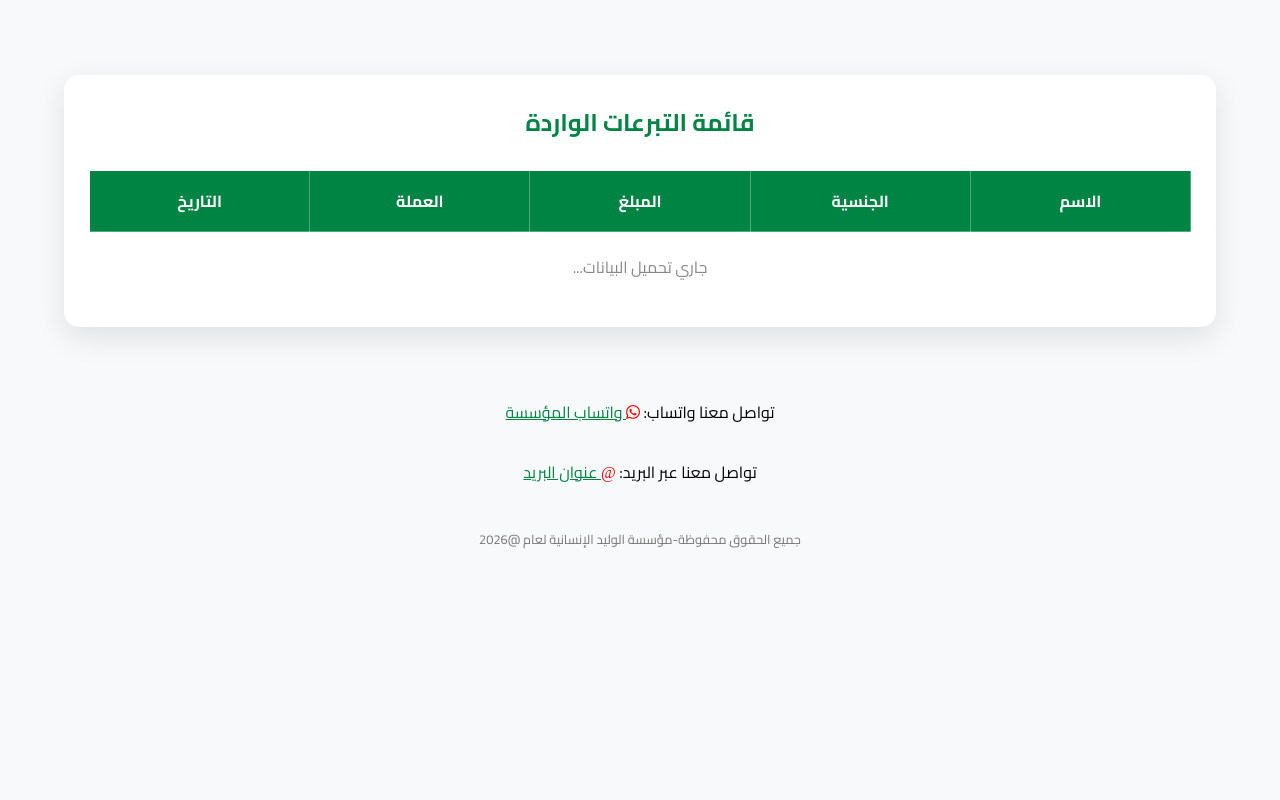
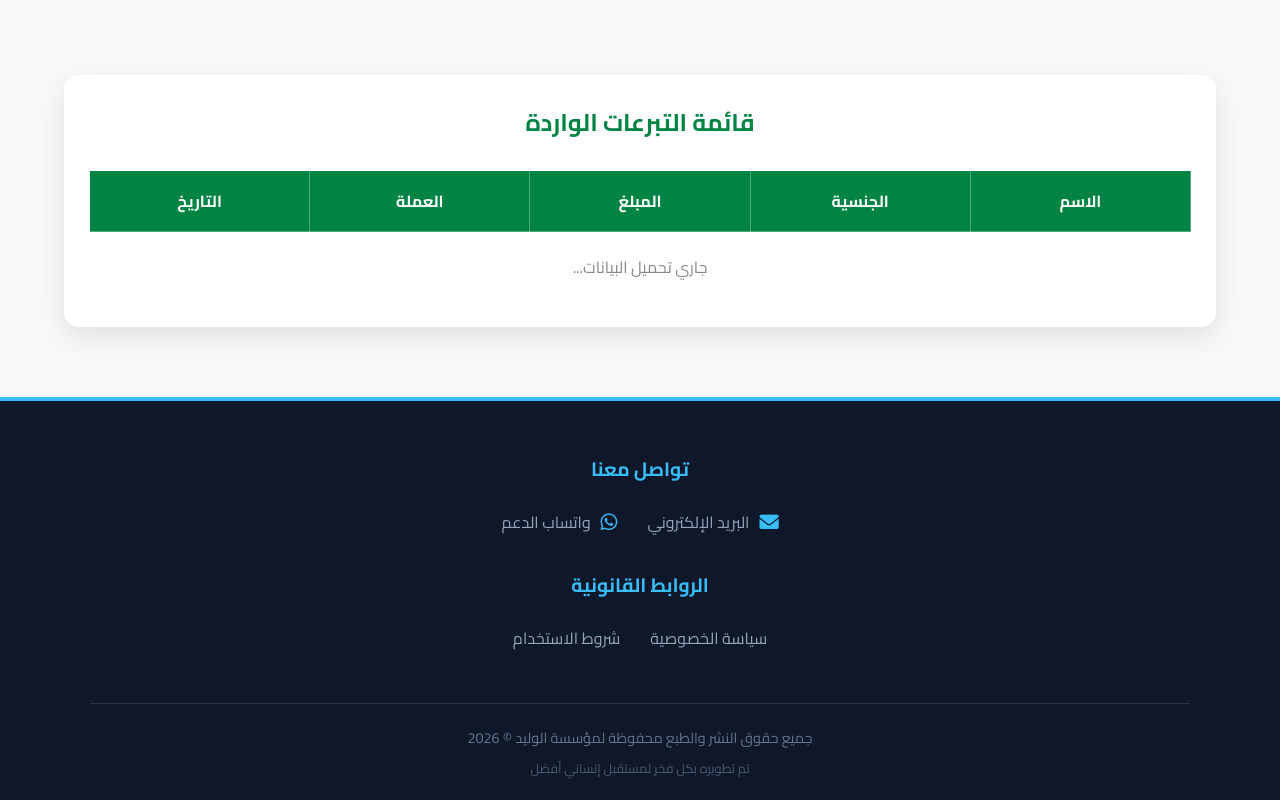
Before and after one commit to aabntlal680-ux/alwaleed-foundation, a plain HTML site: page pages/cases.html in a window 1280 px wide. Shown: the part 485-1285 px from the top of the page. Before the commit the page ends 1066 px from the top, so only its background shows below. Drawn offline with Linux system fonts and the light colour scheme; no server answers.

Commit message:
Update cases.html

```diff
--- a/pages/cases.html
+++ b/pages/cases.html
@@ -118,6 +118,86 @@
             th:nth-child(5) { width: 20%; } /* التاريخ */
         }
 
+        .main-footer {
+        background-color: #0f172a; /* الوضع الداكن */
+        color: #f1f5f9;
+        padding: 50px 20px 20px;
+        border-top: 4px solid #38bdf8; /* الخط الأزرق السماوي */
+        font-family: 'Cairo', sans-serif;
+    }
+
+    .footer-container {
+        max-width: 1100px;
+        margin: 0 auto;
+        display: flex;
+        flex-direction: column;
+        align-items: center;
+        text-align: center;
+    }
+
+    .footer-section {
+        margin-bottom: 30px;
+        width: 100%;
+    }
+
+    .footer-section h3 {
+        color: #38bdf8;
+        margin-bottom: 20px;
+        font-size: 1.2rem;
+    }
+
+    .contact-links, .links-grid {
+        display: flex;
+        justify-content: center;
+        gap: 30px;
+        flex-wrap: wrap;
+    }
+
+    .contact-item, .links-grid a {
+        color: #94a3b8;
+        text-decoration: none;
+        transition: 0.3s;
+        display: flex;
+        align-items: center;
+        gap: 10px;
+    }
+
+    .contact-item i {
+        color: #38bdf8;
+        font-size: 1.2rem;
+    }
+
+    .contact-item:hover, .links-grid a:hover {
+        color: #fff;
+        transform: translateY(-3px);
+    }
+
+    .footer-divider {
+        width: 100%;
+        height: 1px;
+        background: rgba(148, 163, 184, 0.2);
+        margin: 20px 0;
+    }
+
+    .footer-bottom {
+        color: #64748b;
+        font-size: 0.9rem;
+    }
+
+    .footer-bottom .branding {
+        margin-top: 5px;
+        font-size: 0.8rem;
+        opacity: 0.7;
+    }
+
+    /* تحسين للجوال */
+    @media (max-width: 600px) {
+        .contact-links, .links-grid {
+            flex-direction: column;
+            gap: 15px;
+        }
+    }
+
         .reveal {
             opacity: 0;
             transform: translateY(40px);
@@ -182,16 +262,38 @@
     </section>
 
 <div style="height: 30px;"></div>
-    <footer>
-        <div style="text-align: center;">
-            <p>تواصل معنا واتساب: <a href="https://wa.me/966567232680" style="color: var(--primary-green);"><i class="fab fa-whatsapp" style="color: red;"></i>  واتساب المؤسسة  </a></p>
-            <div style="height: 30px;"></div>
-            <p>تواصل معنا عبر البريد: <a href="mailto:aabntlal680@gmail.com" style="color: var(--primary-green);"><i class="fab fa-at" style="color: red;"></i> عنوان البريد </a></p>
-            <div style="height: 30px;"></div>
-            <p style="margin-top: 10px; font-size: 0.8rem; color: #777;">جميع الحقوق محفوظة-مؤسسة الوليد الإنسانية لعام @2026</p>
-            <div style="height: 30px;"></div>
+    <footer class="main-footer">
+    <div class="footer-container">
+
+        <div class="footer-section contact-info">
+            <h3>تواصل معنا</h3>
+            <div class="contact-links">
+                <a href="mailto:support@alwaleed.com" class="contact-item">
+                    <i class="fas fa-envelope"></i> البريد الإلكتروني
+                </a>
+                <a href="https://wa.me/your-number" class="contact-item">
+                    <i class="fab fa-whatsapp"></i> واتساب الدعم
+                </a>
+            </div>
         </div>
-    </footer>
+
+        <div class="footer-section legal-links">
+            <h3>الروابط القانونية</h3>
+            <div class="links-grid">
+                <a href="pages/privacy-policy.html">سياسة الخصوصية</a>
+                <a href="pages/terms.html">شروط الاستخدام</a>
+            </div>
+        </div>
+
+        <div class="footer-divider"></div>
+
+        <div class="footer-bottom">
+            <p>جميع حقوق النشر والطبع محفوظة لمؤسسة الوليد &copy; 2026</p>
+            <p class="branding">تم تطويره بكل فخر لمستقبل إنساني أفضل</p>
+        </div>
+    </div>
+</footer>
+
 
     <script type="module">
         import { initializeApp } from "https://www.gstatic.com/firebasejs/10.8.0/firebase-app.js";
```
